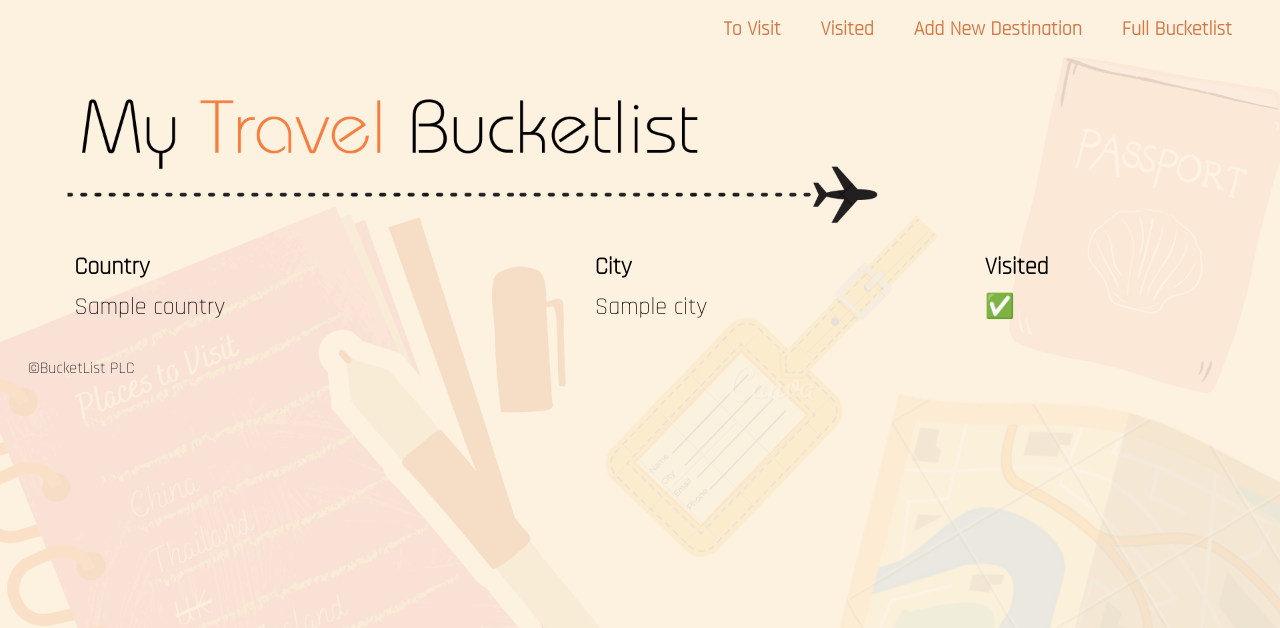
After one commit to StephJBow/Travel-Bucketlist-Project, a Flask app: page /bucketlist/visited in a window 1280 px wide. The commit adds this page. Shown: the top 628 px of the page. Run offline with Flask 3, Linux system fonts and the light colour scheme; tables that the repository leaves empty hold one stand-in row (values such as "Sample post"); some web fonts are replaced.

Commit message:
completed mvp, all CRUD functionality working and CSS styling done

```diff
--- a/controllers/city_controller.py
+++ b/controllers/city_controller.py
@@ -12,6 +12,18 @@ def show_bucketlist():
     all_cities = City.query.all()
     return render_template('bucketlist.jinja', countries = all_countries, cities = all_cities)
 
+@city_blueprint.route("/bucketlist/visited")
+def visited_destinations():
+    all_countries = Country.query.all()
+    all_cities = City.query.all()
+    return render_template('visited.jinja', countries = all_countries, cities = all_cities)
+
+@city_blueprint.route("/bucketlist/notyetvisited")
+def not_visited_destinations():
+    all_countries = Country.query.all()
+    all_cities = City.query.all()
+    return render_template('not_visited.jinja', countries = all_countries, cities = all_cities)
+
 @city_blueprint.route("/bucketlist/new")
 def add_to_bucketlist():
     all_countries = Country.query.all()
@@ -20,34 +32,52 @@ def add_to_bucketlist():
 
 @city_blueprint.route("/bucketlist/new", methods=["POST"])
 def add_new_city():
-    new_city_name = request.form["city_name"]
-    new_country_id = request.form["countries"]
-    new_city = City(city_name=new_city_name, country_id=new_country_id)
+    city_name = request.form["city_name"]
+    visited = "visited" in request.form
+    # for city.country.country_id:
+    country_id = request.form["country_id"]
+    new_city = City(city_name=city_name, visited = visited, country_id=country_id)
     db.session.add(new_city)
     db.session.commit()
     return redirect ("/bucketlist")
 
-@city_blueprint.route("/bucketlist/<id>/<city_id>")
-def show_one_destination(id, city_id):
-    destination_country_to_show = Country.query.get(id)
-    destination_city_to_show = City.query.get(city_id)
-    return render_template("one_destination.jinja", country=destination_country_to_show, city=destination_city_to_show)
+@city_blueprint.route("/bucketlist/new/country", methods=["POST"])
+def add_new_country():
+    country_name = request.form["country_name"]
+    new_country = Country(country_name = country_name)
+    db.session.add(new_country)
+    db.session.commit()
+    return redirect ("/bucketlist/new")
 
-@city_blueprint.route("/bucketlist/<id>/<city_id>/edit")
-def edit_bucketlist(id, city_id):
-    destination_to_edit = City.query.get(city_id)
-    destination_country = Country.query.get(id)
-    return render_template('update_destination.jinja', city=destination_to_edit, country = destination_country)
+@city_blueprint.route("/bucketlist/<int:id>")
+def show_one_destination(id):
+    destination_city_to_show = City.query.get(id)
+    return render_template("one_destination.jinja", city=destination_city_to_show)
 
-@city_blueprint.route("/bucketlist/<id>/<city_id>/edit", methods = ['POST'])
-def update_destination(id, city_id):
-    city_to_update = City.query.get(city_id)
-    city_to_update.country_of_city = Country.query.get(id)
+@city_blueprint.route("/bucketlist/<int:id>/edit")
+def edit_bucketlist(id):
+    destination_to_edit = City.query.get(id)
+    return render_template('update_destination.jinja', city=destination_to_edit)
+
+@city_blueprint.route("/bucketlist/<int:id>/edit", methods = ['POST'])
+def update_destination(id):
+    city_to_update = City.query.get(id)
     city_to_update.country.country_name = request.form["country_name"]
-    city_to_update.city.city_name = request.form["city_name"]
-    city_to_update.city.visited = request.form["visited"]
+    city_to_update.city_name = request.form["city_name"]
+    if "visited" in request.form:
+        city_to_update.visited = True
+    else:
+        city_to_update.visited = False
     db.session.commit()
-    return redirect ("/bucketlist")
+    return redirect (f"/bucketlist/{id}")
+
+@city_blueprint.route("/bucketlist/<int:id>/delete", methods= ['POST'])
+def delete_destination(id):
+    city_to_delete = City.query.get(id)
+    db.session.delete(city_to_delete)
+    db.session.commit()
+    return redirect (f"/bucketlist/{id}")
+
 
 
     # chile = Country(country_name = "Chile")
--- a/static/bucketlist.css
+++ /dev/null
@@ -1,4 +0,0 @@
-body {
-    /* margin-left: 200px; */
-    padding-left: 40px;
-}
--- a/static/style.css
+++ b/static/style.css
@@ -7,7 +7,7 @@ a {
 }
 
 body {
-    background: url('/static/images/options.png');
+    background: url('/static/images/travelbg.png');
     font-family: "Rajdhani", "Ubuntu", sans-serif;
     background-size: cover;
     background-repeat: no-repeat;
@@ -24,8 +24,12 @@ body {
         font-weight: bold;
     }
 
+    .menu li:hover {
+        opacity: 0.8;
+    }
+
     #list_here {
-        font-size: 20px;
+        font-size: 24px;
         line-height: 36px;
         width: 90%;
         margin-left: auto;
@@ -39,9 +43,30 @@ body {
 
     .new_form {
         padding-left: 60px;
-        font-size: 20px;
+        font-size: 24px;
         line-height: 36px;
         width: 100%;
+    }
+
+    #indented_form  {
+        padding-left: 80px;
+    }
+
+    #add_button {
+        margin-top: 12px;
+        background-color: #f47e3e;
+        color: black;
+        padding: 5px 24px;
+        text-align: center;
+        text-decoration: none;
+        font-size: 16px;
+        border: 3px black;
+        border-style: outset;
+        border-radius: 10px;
+    }
+
+    #add_button:hover{
+        opacity: 0.8;
     }
 
     footer {
@@ -53,3 +78,40 @@ body {
         height: 30px;
         text-align: left;
     }
+
+    button {
+        margin-top: 22px;
+        background-color: #f47e3e;
+        color: black;
+        padding: 10px 24px;
+        text-align: center;
+        text-decoration: none;
+        font-size: 16px;
+        border: 3px black;
+        border-style: outset;
+        border-radius: 10px;
+    }
+
+    button:hover{
+        opacity: 0.8;
+    }
+
+    a:link {
+        color: #d47745;
+    }
+
+    a:visited {
+        color: #d47745;
+    }
+
+    a:hover {
+            opacity: 0.5;
+        }
+
+    #delete_button {
+        background-color: black;
+        color: #f47e3e;
+        border: 3px #f47e3e;
+        border-style: outset;
+        border-radius: 10px;
+    }
--- a/templates/base.jinja
+++ b/templates/base.jinja
@@ -25,8 +25,8 @@
             <ul class="menu">
                 <li><a href="/bucketlist">Full Bucketlist</a></li>
                 <li><a href="/bucketlist/new">Add New Destination</a></li>
-                <li><a href="/bucketlist/new">Visited</a></li>
-                <li><a href="/bucketlist/new">To Visit</a></li>
+                <li><a href="/bucketlist/visited">Visited</a></li>
+                <li><a href="/bucketlist/notyetvisited">To Visit</a></li>
             </ul>
         </nav>
     </header>
@@ -36,7 +36,7 @@
     </body>
 
     <footer>
-        ©RetrainYourBrain - Part of MindControlPLC
+        ©BucketList PLC
     </footer>
 
 </html>
--- a/templates/bucketlist.jinja
+++ b/templates/bucketlist.jinja
@@ -19,7 +19,7 @@
         {% else %}
             <span> &#x274C;</span>
         {% endif %}</td>
-        <td><a href="bucketlist/{{ city.country.id }}/{{ city.id }}">More Details</a></td>
+        <td><a href="bucketlist/{{ city.id }}"><b>More Details</b></a></td>
     </tr>
     {% endfor %}
 </table>
--- /dev/null
+++ b/templates/visited.jinja
@@ -0,0 +1,27 @@
+{% extends 'base.jinja'%}
+
+{% block content %}
+<body>
+
+<table id="list_here">
+    <tr>
+        <th>Country</th>
+        <th>City</th>
+        <th>Visited</th>
+    </tr>
+
+    {% for city in cities %}
+    <tr>
+        {% if city.visited %}
+            <td>{{ city.country.country_name }}</td>
+            <td>{{ city.city_name }} </td>
+            <td><span> &#9989;</span></td>
+        {% endif %}</td>
+    </tr>
+    {% endfor %}
+</table>
+
+</body>
+
+
+{% endblock %}
```
Also changed, not shown: templates/new.jinja (+29 -11 lines), templates/not_visited.jinja (added, +27 -0 lines), templates/one_destination.jinja (+9 -10 lines), templates/update_destination.jinja (+9 -8 lines), static/images/options.png (deleted), static/images/travelbg.png (added), static/images/travelbg2.png (added), static/show_one.css (deleted), 4 other files.
